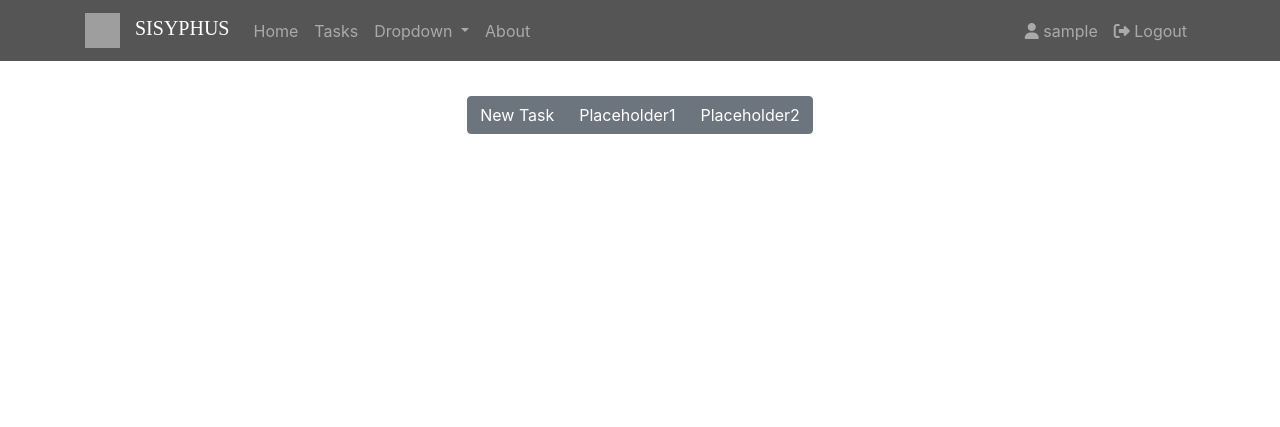
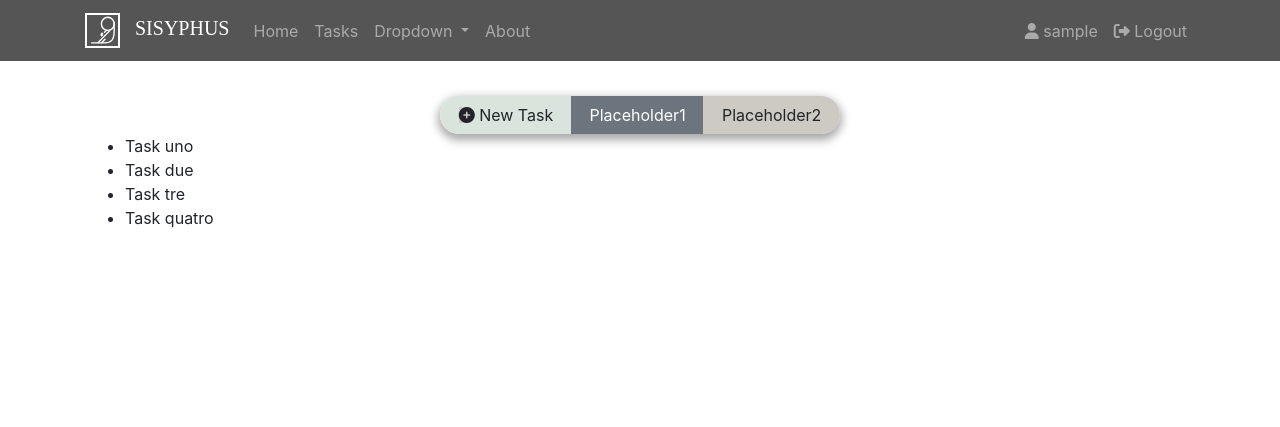
Before and after one commit to Zvmcevap/Sisyphus, a Flask app: page /tasks in a window 1280 px wide. Shown: the top 427 px of the page. Before the commit the page ends 134 px from the top, so only its background shows below. Run offline with Flask 2, Linux system fonts and the light colour scheme; the visitor is signed in with stand-in values (Sample User, id 1); some libraries are stand-ins or nearby versions; grey boxes are pictures that could not be loaded.

Commit message:
btn decorations and whantnot

```diff
--- a/static/css/main.css
+++ b/static/css/main.css
@@ -15,6 +15,7 @@
 
 .navbar-img {
   margin-inline-end: 15px;
+  border: 2px, solid, white;
 }
 
 .card {
@@ -25,3 +26,45 @@
   background-color: rgba(0, 0, 0, 0);
   padding: 0px;
 }
+
+.body-link {
+  color: black;
+  font-weight: bold;
+}
+
+.body-link:hover {
+  color: black;
+}
+
+#task-buttons {
+  display: flex;
+  position: sticky;
+  top: 2rem;
+  position: sticky;
+  top: 2rem;
+  max-width: 25rem;
+  margin-left: auto;
+  margin-right: auto;
+  box-shadow: 0px 4px 10px 2px rgba(0, 0, 0, 0.35);
+  border-radius: 50px;
+}
+
+#task-buttons :last-child {
+  border-radius: 0 50px 50px 0;
+  background-color: #cdc9c3;
+}
+.btn-group :first-child {
+  border-radius: 50px 0 0 50px;
+}
+
+#add-task-btn {
+  background: #d9e4dd;
+}
+
+.fa-plus-circle {
+  background: #d9e4dd;
+}
+
+.tasks-container {
+  padding-bottom: 50rem;
+}
--- a/templates/_navbar.html
+++ b/templates/_navbar.html
@@ -3,7 +3,7 @@
     <a class="navbar-brand" href="/">
       <img
         class="navbar-img d-inline-block"
-        src="../static/images/pixil-frame-0.png"
+        src="../static/Logo2.svg"
         width="35"
         height="35"
       />SISYPHUS</a
--- a/templates/_tasknav.html
+++ b/templates/_tasknav.html
@@ -1,18 +1,19 @@
-<nav class="navbar" id="tasknav">
-  <div class="btn-group mx-auto" role="group" aria-label="Basic example">
+  <div class="btn-group" id="task-buttons" role="group" aria-label="Basic example">
     <button
       type="button"
-      class="btn btn-secondary"
+      id="add-task-btn"
+      class="btn"
       data-toggle="modal"
       data-target="#taskmodal"
-    >
+    ><i class="fas fa-plus-circle"></i>
       New Task
     </button>
     <button type="button" class="btn btn-secondary">Placeholder1</button>
-    <button type="button" class="btn btn-secondary">Placeholder2</button>
+    <button type="button" class="btn">Placeholder2</button>
   </div>
+
 </nav>
-<!-- Modal -->
+<!-- New Task Modal -->
 <div
   class="modal fade"
   id="taskmodal"
@@ -47,3 +48,4 @@
     </div>
   </div>
 </div>
+<!-- New Task Modal -->
--- a/templates/base.html
+++ b/templates/base.html
@@ -10,6 +10,10 @@
     />
     <script src="../static/js/jquery-3.5.1.min.js"></script>
     <script src="../static/js/bootstrap.bundle.js"></script>
+    <link
+      rel="stylesheet"
+      href="https://fonts.googleapis.com/icon?family=Material+Icons"
+    />
     <link rel="stylesheet" href="../static/css/bootstrap.css" />
     <link rel="stylesheet" href="../static/css/login.css" />
     <link rel="stylesheet" href="../static/css/main.css" />
--- a/templates/tasks.html
+++ b/templates/tasks.html
@@ -3,12 +3,21 @@
   <h1>You are a rando!</h1>
   <p>
     To use the website you will have to either
-    <a href="/login">login here,</a>or <a href="/register">register here. </a>Or
-    click the pretty buttons I set up (MYSELF) in the upper right corner of the
-    screen.
+    <a class="body-link" href="/login">login</a>, or
+    <a class="body-link" href="/register">register</a>. Or click the pretty
+    buttons I set up (MYSELF) in the upper right corner of the screen.
   </p>
 </div>
 <div class="alert">
   <strong>Please note </strong>this website is still under construction!
 </div>
-{% else %} {% include '_tasknav.html' %} {% endif %} {% endblock %}
+{% else %} {% include '_tasknav.html' %}
+<div class="tasks-container">
+  <ul>
+    <li>Task uno</li>
+    <li>Task due</li>
+    <li>Task tre</li>
+    <li>Task quatro</li>
+  </ul>
+</div>
+{% endif %} {% endblock %}
```
Also changed, not shown: templates/index.html (+7 -4 lines), static/Logo2.svg (added), static/adn-brands.svg (added).
